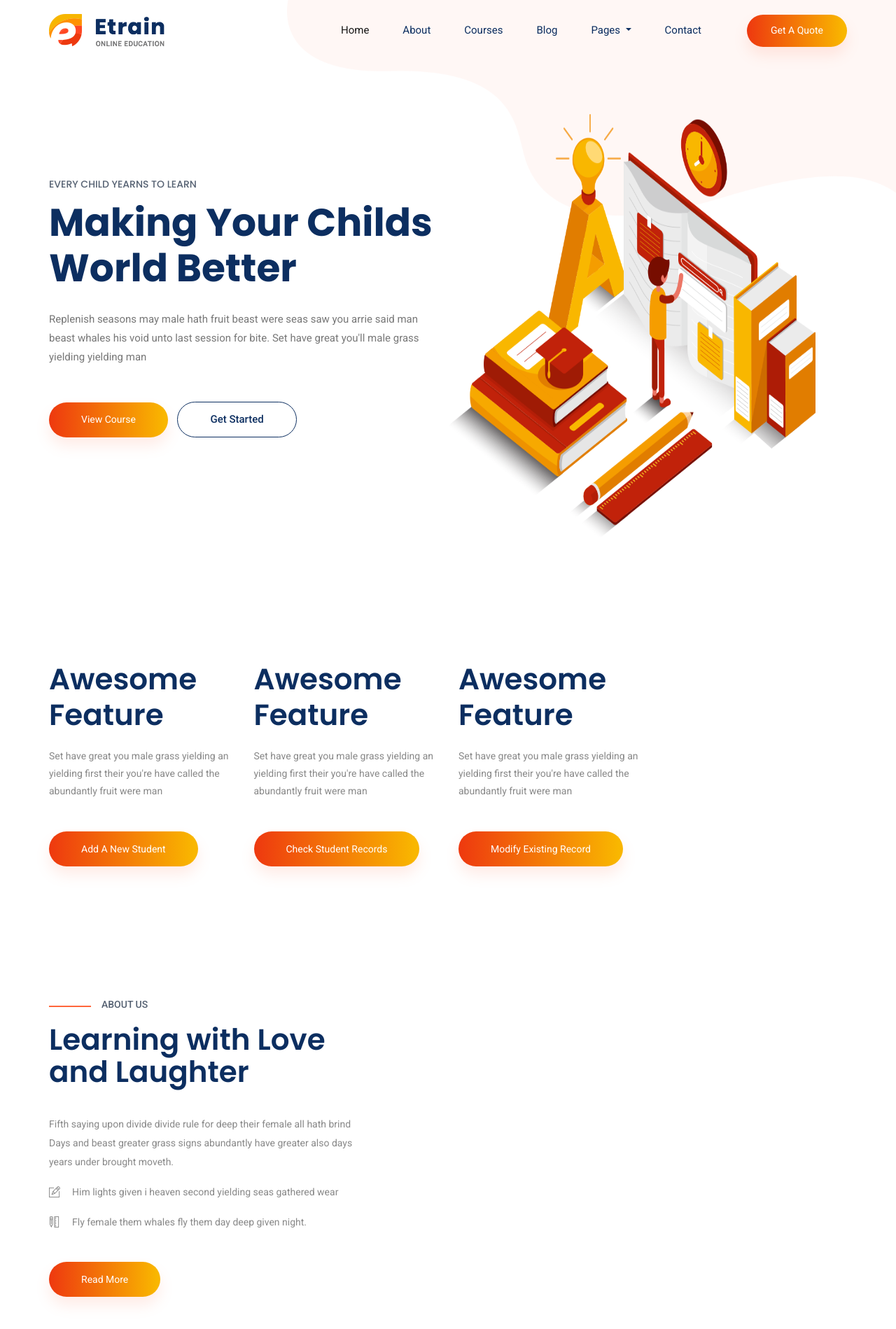
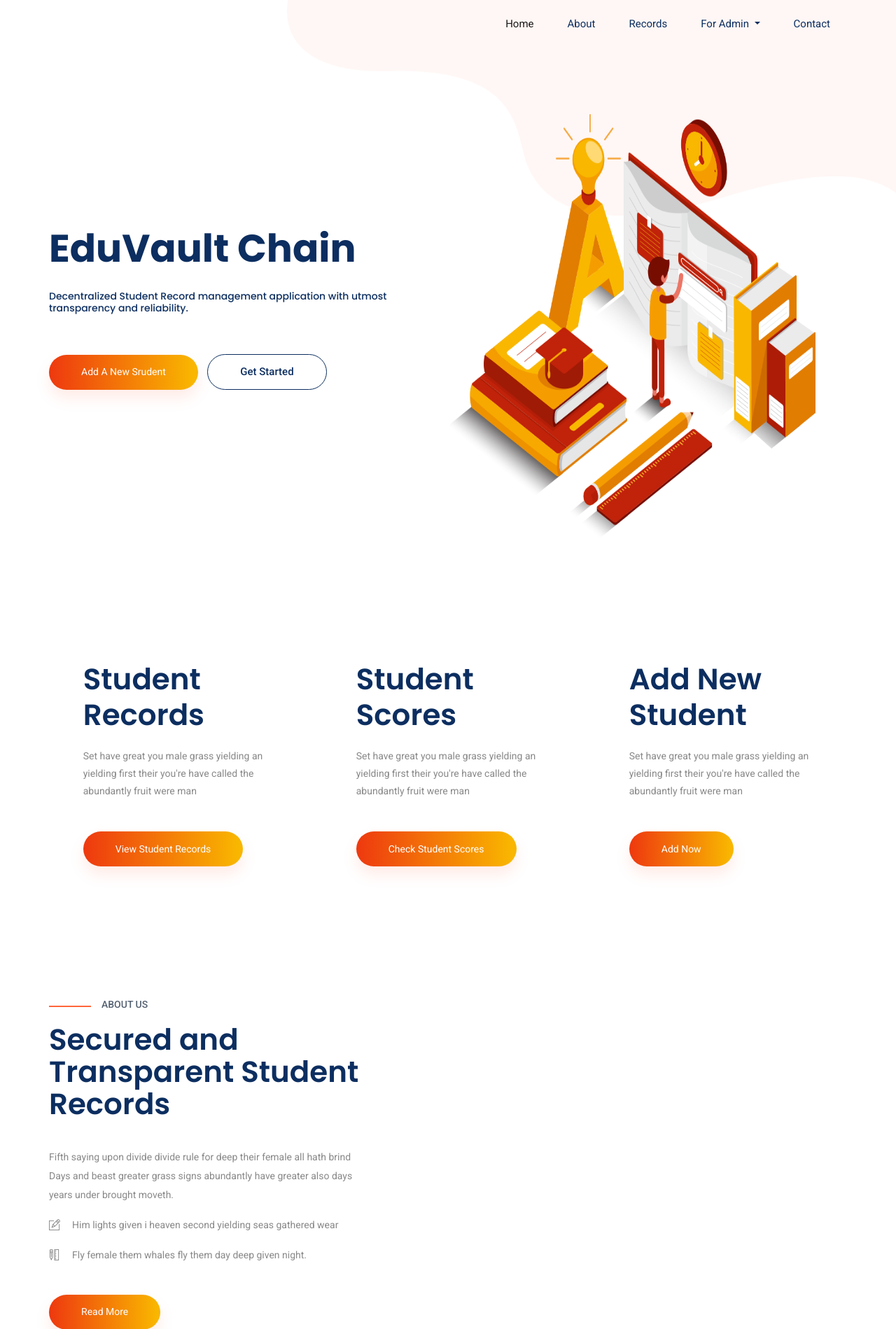
Before and after one commit to zaryab2000/EduVault-Chain, a Django app: page / in a window 1280 px wide. Shown: the top 1899 px of the page at 70% size. Run offline with Django 3.2, Linux system fonts and the light colour scheme; some libraries are stand-ins or nearby versions.

Commit message:
fixed bugs in WEB3

```diff
--- a/main_app/templates/main_app/base_index.html
+++ b/main_app/templates/main_app/base_index.html
@@ -25,12 +25,12 @@
     <!-- Bootstrap CSS -->
     <link rel="stylesheet" href="https://stackpath.bootstrapcdn.com/bootstrap/4.3.1/css/bootstrap.min.css" integrity="sha384-ggOyR0iXCbMQv3Xipma34MD+dH/1fQ784/j6cY/iJTQUOhcWr7x9JvoRxT2MZw1T" crossorigin="anonymous">
 
-    <title>Student Managment System</title>
+    <title>EduVault Chain</title>
   </head>
   <body >
        <nav class="navbar navbar-expand-lg navbar-dark navbar-inverse" style="background-color: #fd7e14; font-size: 20px">
           <div class="container-fluid">
-          <a class="navbar-brand" href="{% url 'base' %}" style=" font-size: 30px">Student Managment System </a>
+          <a class="navbar-brand" href="{% url 'base' %}" style=" font-size: 30px">EduVault Chain</a>
           <button class="navbar-toggler" type="button" data-toggle="collapse" data-target="#navbarSupportedContent" aria-controls="navbarSupportedContent" aria-expanded="false" aria-label="Toggle navigation">
             <span class="navbar-toggler-icon"></span>
           </button>
--- a/main_app/templates/main_app/index.html
+++ b/main_app/templates/main_app/index.html
@@ -34,7 +34,7 @@
             <div class="row align-items-center">
                 <div class="col-lg-12">
                     <nav class="navbar navbar-expand-lg navbar-light">
-                        <a class="navbar-brand" href="index.html"> <img src="img/logo.png" alt="logo"> </a>
+
                         <button class="navbar-toggler" type="button" data-toggle="collapse"
                             data-target="#navbarSupportedContent" aria-controls="navbarSupportedContent"
                             aria-expanded="false" aria-label="Toggle navigation">
@@ -51,26 +51,22 @@
                                     <a class="nav-link" href="about.html">About</a>
                                 </li>
                                 <li class="nav-item">
-                                    <a class="nav-link" href="cource.html">Courses</a>
+                                    <a class="nav-link" href="cource.html">Records</a>
                                 </li>
-                                <li class="nav-item">
-                                    <a class="nav-link" href="blog.html">Blog</a>
-                                </li>
+
                                 <li class="nav-item dropdown">
-                                    <a class="nav-link dropdown-toggle" href="blog.html" id="navbarDropdown" role="button" data-toggle="dropdown" aria-haspopup="true" aria-expanded="false">
-                                        Pages
-                                    </a>
+                                    <p class="nav-link dropdown-toggle" href="blog.html" id="navbarDropdown" role="button" data-toggle="dropdown" aria-haspopup="true" aria-expanded="false">
+                                        For Admin
+                                    </p>
                                     <div class="dropdown-menu" aria-labelledby="navbarDropdown">
-                                        <a class="dropdown-item" href="single-blog.html">Single blog</a>
-                                        <a class="dropdown-item" href="elements.html">Elements</a>
+                                        <a class="dropdown-item" href="{% url 'transferAdmin' %}">Change Admin</a>
+                                        <a class="dropdown-item" href="{% url 'modify' %}">Modify Data</a>
                                     </div>
                                 </li>
                                 <li class="nav-item">
                                     <a class="nav-link" href="contact.html">Contact</a>
                                 </li>
-                                <li class="d-none d-lg-block">
-                                    <a class="btn_1" href="#">Get a Quote</a>
-                                </li>
+
                             </ul>
                         </div>
                     </nav>
@@ -87,13 +83,9 @@
                 <div class="col-lg-6 col-xl-6">
                     <div class="banner_text">
                         <div class="banner_text_iner">
-                            <h5>Every child yearns to learn</h5>
-                            <h1>Making Your Childs
-                                World Better</h1>
-                            <p>Replenish seasons may male hath fruit beast were seas saw you arrie said man beast whales
-                                his void unto last session for bite. Set have great you'll male grass yielding yielding
-                                man</p>
-                            <a href="#" class="btn_1">View Course </a>
+                            <h1>EduVault Chain</h1>
+                            <h6>Decentralized Student Record management application with utmost transparency and reliability.</h6>
+                            <a href="{% url 'addStudent' %}" class="btn_1">Add a New Srudent</a>
                             <a href="#" class="btn_2">Get Started </a>
                         </div>
                     </div>
@@ -106,30 +98,30 @@
     <!-- feature_part start-->
     <section class="feature_part">
         <div class="container">
-            <div class="row">
+            <div class="row d-flex justify-content-around">
                 <div class="col-sm-6 col-xl-3 align-self-center">
                     <div class="single_feature_text ">
-                        <h2>Awesome <br> Feature</h2>
+                        <h2>Student <br> Records</h2>
                         <p>Set have great you male grass yielding an yielding first their you're
                             have called the abundantly fruit were man </p>
-                        <a href="{% url 'addStudent' %}" class="btn_1">Add A New Student</a>
+                        <a href="{% url 'students' %}" class="btn_1">View Student Records</a>
                     </div>
                 </div>
                  <div class="col-sm-6 col-xl-3 align-self-center">
                     <div class="single_feature_text ">
-                        <h2>Awesome <br> Feature</h2>
+                        <h2>Student <br> Scores</h2>
                         <p>Set have great you male grass yielding an yielding first their you're
                             have called the abundantly fruit were man </p>
-                        <a href="{% url 'viewMarks' %}" class="btn_1">Check Student Records</a>
+                        <a href="{% url 'viewMarks' %}" class="btn_1">Check Student Scores</a>
                     </div>
                 </div>
 
                 <div class="col-sm-6 col-xl-3 align-self-center">
                     <div class="single_feature_text ">
-                        <h2>Awesome <br> Feature</h2>
+                        <h2>Add New<br> Student</h2>
                         <p>Set have great you male grass yielding an yielding first their you're
                             have called the abundantly fruit were man </p>
-                        <a href="{% url 'modify' %}" class="btn_1">Modify Existing Record</a>
+                        <a href="{% url 'addStudent' %}" class="btn_1">Add Now</a>
                     </div>
                 </div>
 
@@ -146,8 +138,7 @@
                 <div class="col-md-5 col-lg-5">
                     <div class="learning_member_text">
                         <h5>About us</h5>
-                        <h2>Learning with Love
-                            and Laughter</h2>
+                        <h2>Secured and Transparent Student Records</h2>
                         <p>Fifth saying upon divide divide rule for deep their female all hath brind Days and beast
                             greater grass signs abundantly have greater also
                             days years under brought moveth.</p>
@@ -220,9 +211,9 @@
                     <div class="single-footer-widget footer_2">
                         <h4>Contact us</h4>
                         <div class="contact_info">
-                            <p><span> Address :</span> Hath of it fly signs bear be one blessed after </p>
+                            <p><span> Address :</span> Patna, Bihar </p>
                             <p><span> Phone :</span> +2 36 265 (8060)</p>
-                            <p><span> Email : </span>info@colorlib.com </p>
+                            <p><span> Email : </span>info@eduvaultchain.com </p>
                         </div>
                     </div>
                 </div>
@@ -236,7 +227,7 @@
                         <div class="row">
                             <div class="col-lg-12">
                                 <p class="footer-text m-0"><!-- Link back to Colorlib can't be removed. Template is licensed under CC BY 3.0. -->
-Copyright &copy;<script>document.write(new Date().getFullYear());</script> All rights reserved | This template is made with <i class="ti-heart" aria-hidden="true"></i> by <a href="https://colorlib.com" target="_blank">Colorlib</a>
+Copyright &copy;<script>document.write(new Date().getFullYear());</script> All rights reserved |<i class="ti-heart" aria-hidden="true"></i> by <a href="https://colorlib.com" target="_blank">EduVault_Chain</a>
 <!-- Link back to Colorlib can't be removed. Template is licensed under CC BY 3.0. --></p>
                             </div>
                         </div>
--- a/main_app/templates/main_app/viewMarks.html
+++ b/main_app/templates/main_app/viewMarks.html
@@ -2,7 +2,7 @@
 <!DOCTYPE html>
 <html lang="en">
 <head>
-  <title>Student Management</title>
+  <title>EduVault Chain</title>
   <meta charset="UTF-8">
   <meta name="viewport" content="width=device-width, initial-scale=1">
 <!--===============================================================================================-->
@@ -28,7 +28,7 @@
 <body>
    <nav class="navbar navbar-expand-lg navbar-dark navbar-inverse" style="background-color: #fd7e14; font-size: 20px">
           <div class="container-fluid">
-          <a class="navbar-brand" href="{% url 'base' %}" style=" font-size: 30px">Student Managment System </a>
+          <a class="navbar-brand" href="{% url 'base' %}" style=" font-size: 30px">EduVault Chain</a>
           <button class="navbar-toggler" type="button" data-toggle="collapse" data-target="#navbarSupportedContent" aria-controls="navbarSupportedContent" aria-expanded="false" aria-label="Toggle navigation">
             <span class="navbar-toggler-icon"></span>
           </button>
@@ -68,7 +68,7 @@
       <div class="wrap-table100">
         <div class="table100 ver2 m-b-110">
           <table d-vertable="ver2">
-             <h1 style="text-align: center; margin-bottom: 30px">STUDENT'S IMMUTABLE RECORDS</h1>
+             <h1 style="text-align: center; margin-bottom: 30px">STUDENTS' ACADEMIC SCORES</h1>
             <thead>
               <tr class="row100 head">
                 <th class="column100 column1" d-column="column1">Name</th>
```
Also changed, not shown: main_app/templates/main_app/students.html (+12 -14 lines).
